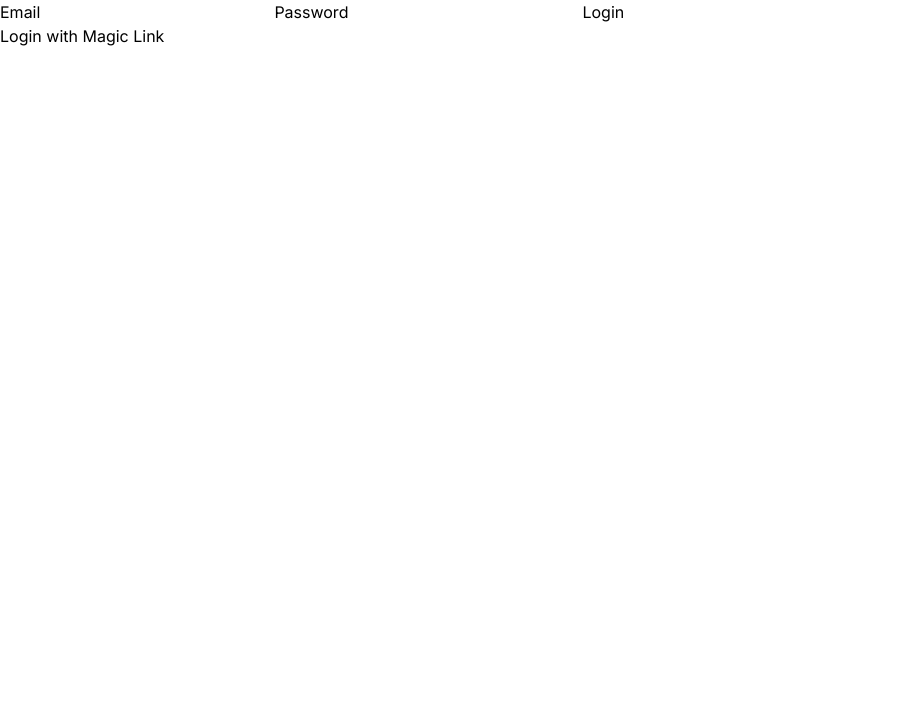
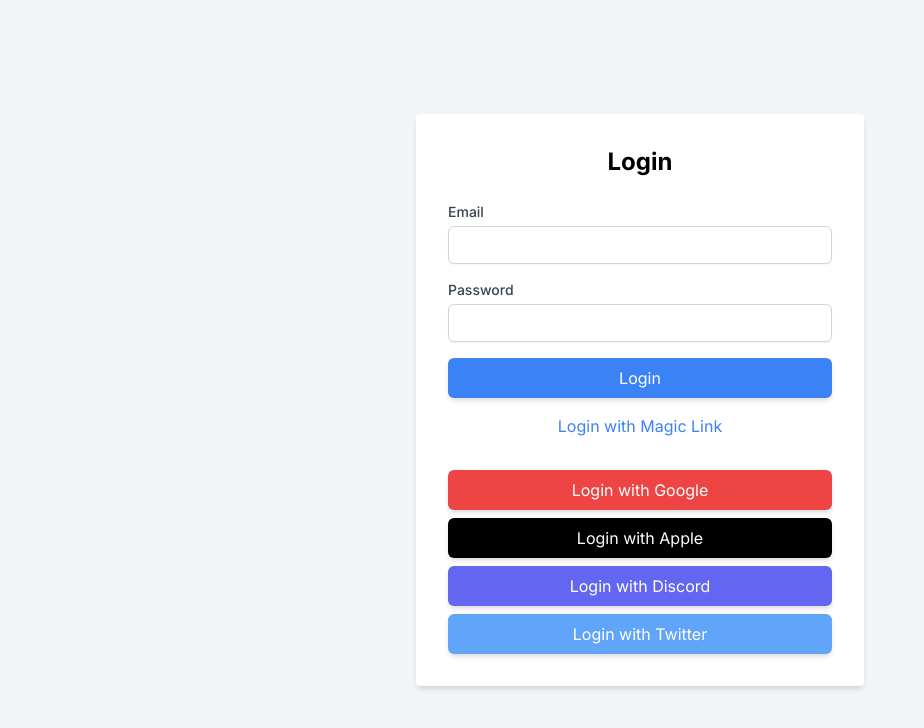
Before and after one commit to prabhathc/audiochat, a Next.js app: page /login in a window 1280 px wide. Shown: the top 728 px of the page, without its empty margins (0-924 px from the left). Built offline with nearby package versions, Linux system fonts and the light colour scheme.

Commit message:
quick ui

```diff
--- a/app/login/page.tsx
+++ b/app/login/page.tsx
@@ -40,34 +40,85 @@
     }
   };
 
+  const handleOAuthLogin = async (provider) => {
+    const response = await fetch(`/auth/${provider}`);
+    if (response.ok) {
+      window.location.href = '/';
+    } else {
+      console.error(`Failed to log in with ${provider}`);
+    }
+  };
+
   return (
-    <div>
-      <form onSubmit={handleSubmit}>
-        <label htmlFor="email">Email</label>
+    <div className="min-h-screen flex items-center justify-center bg-gray-100">
+      <div className="bg-white p-8 rounded shadow-md w-full max-w-md">
+        <h1 className="text-2xl font-bold mb-6 text-center">Login</h1>
+        <form onSubmit={handleSubmit} className="mb-4">
+          <label htmlFor="email" className="block text-sm font-medium text-gray-700">
+            Email
+          </label>
           <input
             name="email"
             type="email"
             value={email}
             onChange={(e) => setEmail(e.target.value)}
+            className="mt-1 block w-full px-3 py-2 border border-gray-300 rounded-md shadow-sm placeholder-gray-400 focus:outline-none focus:ring-blue-500 focus:border-blue-500 sm:text-sm"
           />
           {!useMagicLink && (
             <>
-            <label htmlFor="password">Password</label>
+              <label htmlFor="password" className="block text-sm font-medium text-gray-700 mt-4">
+                Password
+              </label>
               <input
                 type="password"
                 name="password"
                 value={password}
                 onChange={(e) => setPassword(e.target.value)}
+                className="mt-1 block w-full px-3 py-2 border border-gray-300 rounded-md shadow-sm placeholder-gray-400 focus:outline-none focus:ring-blue-500 focus:border-blue-500 sm:text-sm"
               />
             </>
           )}
-        <button type="submit">{useMagicLink ? 'Send Magic Link' : 'Login'}</button>
+          <button
+            type="submit"
+            className="w-full bg-blue-500 text-white py-2 px-4 rounded-md shadow-md hover:bg-blue-600 focus:outline-none focus:ring-2 focus:ring-blue-500 focus:ring-opacity-50 mt-4"
+          >
+            {useMagicLink ? 'Send Magic Link' : 'Login'}
+          </button>
         </form>
-      {error && <p style={{ color: 'red' }}>{error}</p>}
-      {message && <p style={{ color: 'green' }}>{message}</p>}
-      <button onClick={() => setUseMagicLink(!useMagicLink)}>
+        {error && <p className="text-red-600 text-sm">{error}</p>}
+        {message && <p className="text-green-600 text-sm">{message}</p>}
+        <div className="text-center mt-4">
+          <button onClick={() => setUseMagicLink(!useMagicLink)} className="text-blue-500 hover:underline">
             {useMagicLink ? 'Login with Password' : 'Login with Magic Link'}
           </button>
         </div>
+        <div className="mt-6">
+          <button
+            onClick={() => handleOAuthLogin('google')}
+            className="w-full bg-red-500 text-white py-2 px-4 rounded-md shadow-md hover:bg-red-600 focus:outline-none focus:ring-2 focus:ring-red-500 focus:ring-opacity-50 mt-2"
+          >
+            Login with Google
+          </button>
+          <button
+            onClick={() => handleOAuthLogin('apple')}
+            className="w-full bg-black text-white py-2 px-4 rounded-md shadow-md hover:bg-gray-800 focus:outline-none focus:ring-2 focus:ring-gray-500 focus:ring-opacity-50 mt-2"
+          >
+            Login with Apple
+          </button>
+          <button
+            onClick={() => handleOAuthLogin('discord')}
+            className="w-full bg-indigo-500 text-white py-2 px-4 rounded-md shadow-md hover:bg-indigo-600 focus:outline-none focus:ring-2 focus:ring-indigo-500 focus:ring-opacity-50 mt-2"
+          >
+            Login with Discord
+          </button>
+          <button
+            onClick={() => handleOAuthLogin('twitter')}
+            className="w-full bg-blue-400 text-white py-2 px-4 rounded-md shadow-md hover:bg-blue-500 focus:outline-none focus:ring-2 focus:ring-blue-500 focus:ring-opacity-50 mt-2"
+          >
+            Login with Twitter
+          </button>
+        </div>
+      </div>
+    </div>
   );
 }
--- a/package.json
+++ b/package.json
@@ -20,10 +20,11 @@
     "@types/node": "^20",
     "@types/react": "^18",
     "@types/react-dom": "^18",
+    "autoprefixer": "^10.4.19",
     "eslint": "^8",
     "eslint-config-next": "14.2.5",
-    "postcss": "^8",
-    "tailwindcss": "^3.4.1",
+    "postcss": "^8.4.39",
+    "tailwindcss": "^3.4.6",
     "typescript": "^5"
   }
 }
--- /dev/null
+++ b/postcss.config.js
@@ -0,0 +1,6 @@
+module.exports = {
+  plugins: {
+    tailwindcss: {},
+    autoprefixer: {},
+  },
+}
--- /dev/null
+++ b/tailwind.config.js
@@ -0,0 +1,12 @@
+/** @type {import('tailwindcss').Config} */
+module.exports = {
+  content: [
+    './app/**/*.{js,ts,jsx,tsx}',
+    './pages/**/*.{js,ts,jsx,tsx}',
+    './components/**/*.{js,ts,jsx,tsx}',
+  ],
+  theme: {
+    extend: {},
+  },
+  plugins: [],
+};
```
Also changed, not shown: 1 other file (tests, documents, lock files or other folders). Lines whose indentation alone changed are shown as unchanged.
